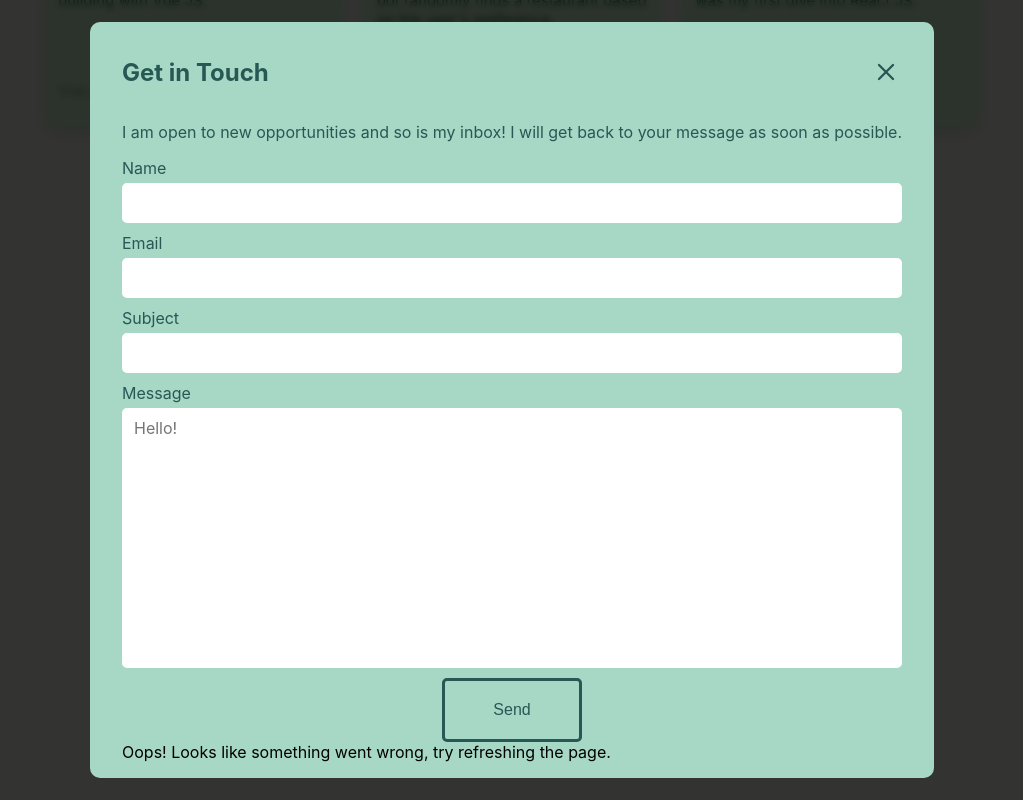
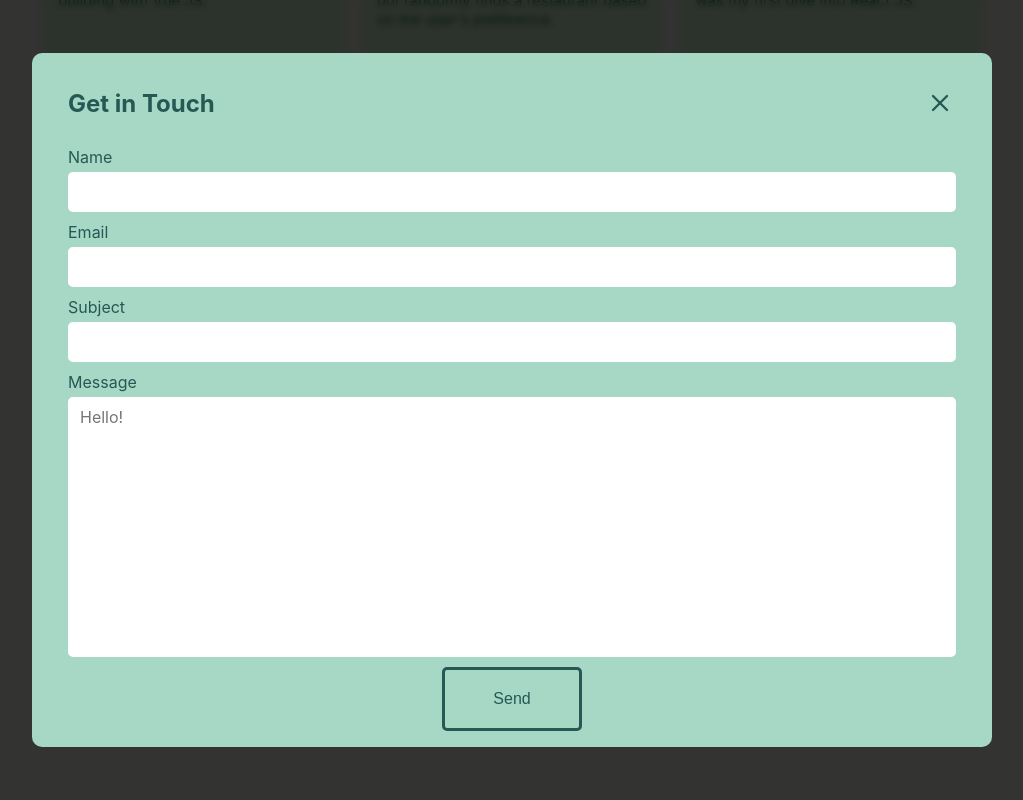
Before and after one commit to jackiewong99/portfolio_v2, a React (Create React App) app: page / in a window 1280 px wide. Both pictures are taken after a click on the button "Get in Touch". Shown: the part 2450-3250 px from the top of the page, without its empty margins (128-1151 px from the left). Built offline with nearby package versions, Linux system fonts and the light colour scheme.

Commit message:
Update contact form.
- Add post form submission message (success/fail)
- Temporary disable submission handler for dev purposes
- Update styling of form and successful submission message

```diff
--- a/src/Components/Contact/Contact.module.css
+++ b/src/Components/Contact/Contact.module.css
@@ -73,9 +73,10 @@
 .modalContainer {
   background-color: #a7d7c5;
   border-radius: 10px;
+  box-sizing: border-box;
   margin: 1rem;
-  padding: 1rem 2rem;
-  max-width: 800px;
+  padding: 1rem 2.25rem;
+  width: 75%;
 }
 
 .modalContainer h2,
@@ -138,7 +139,7 @@ textarea {
 
 input:focus,
 textarea:focus {
-  border-color: var(--secondary-color);
+  border-color: var(--modal-text-color);
 }
 
 textarea {
@@ -160,3 +161,14 @@ textarea {
   padding: 1.25rem 3rem;
   cursor: pointer;
 }
+
+.successMsg,
+.errorMsg {
+  border-radius: 5px;
+}
+
+.successMsg {
+  background-color: #1ea370b1;
+  color: #fdfdf8;
+  padding: 1rem;
+}
--- a/src/Components/Contact/Modal.js
+++ b/src/Components/Contact/Modal.js
@@ -33,7 +33,8 @@ const Modal = ({ handleClose }) => {
     subject: '',
     message: '',
   });
-  const [submitStatus, setSubmitStatus] = useState(false);
+
+  const [submitStatus, setSubmitStatus] = useState(undefined);
 
   const handleInputChange = e => {
     const inputName = e.target.name;
@@ -66,17 +67,29 @@ const Modal = ({ handleClose }) => {
       .join('&');
   };
 
+  //   const handleSubmit = e => {
+  //     fetch('/', {
+  //       method: 'POST',
+  //       headers: { 'Content-Type': 'application/x-www-form-urlencoded' },
+  //       body: encode({ 'form-name': 'contact', ...form }),
+  //     })
+  //       .then(() => {
+  //         setSubmitStatus(true);
+  //       })
+  //       .catch(() => {
+  //         setSubmitStatus(false);
+  //       });
+
+  //     e.preventDefault();
+  //   };
+
   const handleSubmit = e => {
-    fetch('/', {
-      method: 'POST',
-      headers: { 'Content-Type': 'application/x-www-form-urlencoded' },
-      body: encode({ 'form-name': 'contact', ...form }),
-    })
-      .then(() => {
     setSubmitStatus(true);
-      })
-      .catch(() => {
-        setSubmitStatus(false);
+    setForm({
+      name: '',
+      email: '',
+      subject: '',
+      message: '',
     });
 
     e.preventDefault();
@@ -101,10 +114,18 @@ const Modal = ({ handleClose }) => {
             onClick={handleClose}
           />
         </div>
-        <p>
-          I am open to new opportunities and so is my inbox! I will get back to
-          your message as soon as possible.
-        </p>
+        {submitStatus && (
+          <motion.div className={styles.successMsg}>
+            Thank you for your interest, I will get in touch as soon as
+            possible!
+          </motion.div>
+        )}
+        {submitStatus === false && (
+          <motion.div className={styles.errorMsg}>
+            Oops! Looks like something went wrong, try refreshing the page.
+          </motion.div>
+        )}
+        <div>
           <form
             name='contact'
             method='post'
@@ -168,17 +189,7 @@ const Modal = ({ handleClose }) => {
               </motion.button>
             </div>
           </form>
-        <AnimatePresence>
-          {submitStatus ? (
-            <div>
-              Thank you for your interest, I will respond as soon as possible!
         </div>
-          ) : (
-            <div>
-              Oops! Looks like something went wrong, try refreshing the page.
-            </div>
-          )}
-        </AnimatePresence>
       </motion.div>
     </Backdrop>
   );
```
Lines whose indentation alone changed are shown as unchanged.
